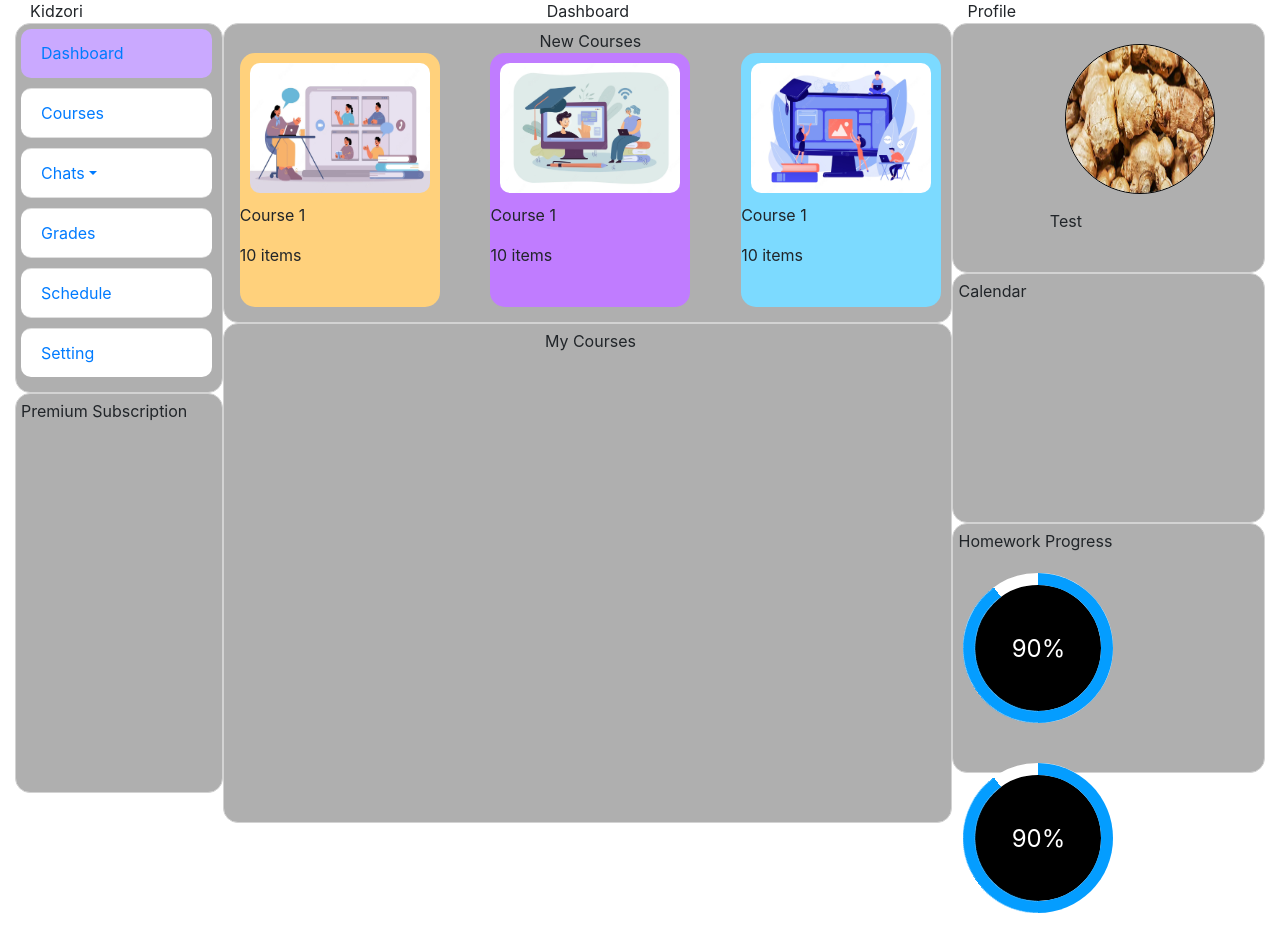
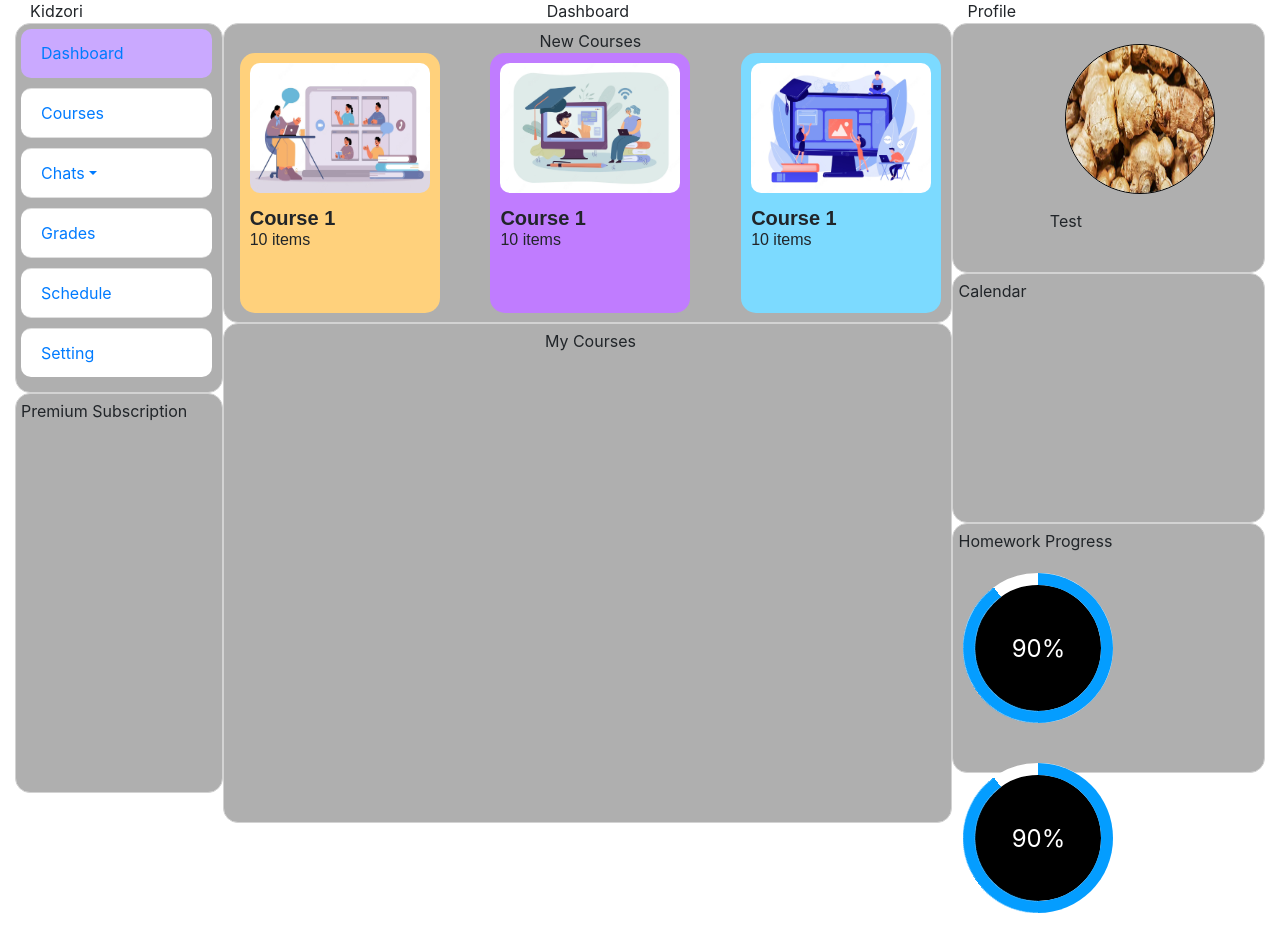
Before and after one commit to Bumboria/KZ-Course-Dashboard, a PHP site: the page made by dashboard v0.2.html in a window 1280 px wide. Shown: the part 126-1068 px from the top of the page. Run offline with PHP 8.4, Linux system fonts and the light colour scheme.

Commit message:
Updated fonts on course

```diff
--- a/css/dashboard.css
+++ b/css/dashboard.css
@@ -86,18 +86,21 @@
 
 .course1{
   width: 200px;
+  height: 260px;
   background-color: #ffd17c;
   border-radius: 15px;
 }
 
 .course2{
   width: 200px;
+  height: 260px;
   background-color: #c07cff;
   border-radius: 15px;
 }
 
 .course3{
   width: 200px;
+  height: 260px;
   background-color: #7cdaff;
   border-radius: 15px;
 }
@@ -110,11 +113,20 @@
 }
 
 .course-name{
+  padding-left: 10px;
   text-align: left;
+  font-family: Arial, Helvetica, sans-serif;
+  font-size: 20px;
+  font-weight: 600;
+  margin-bottom: -5px;
 }
 
 .course-lesson-count{
+  padding-left: 10px;
   text-align: left;
+  font-family: Arial, Helvetica, sans-serif;
+  font-size: 16px;
+  font-weight: 400;
 }
 
 /*Progress Bar*/
```
